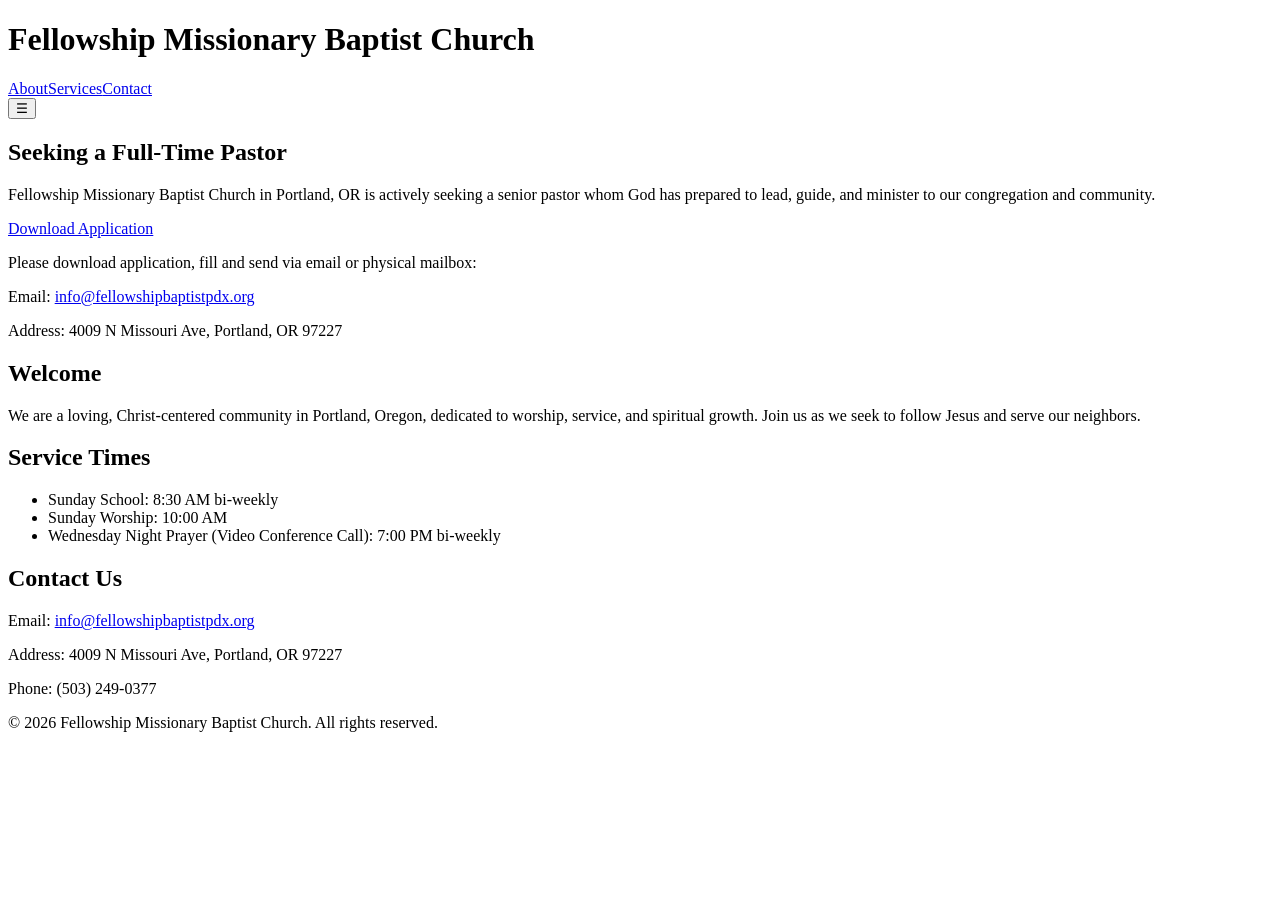
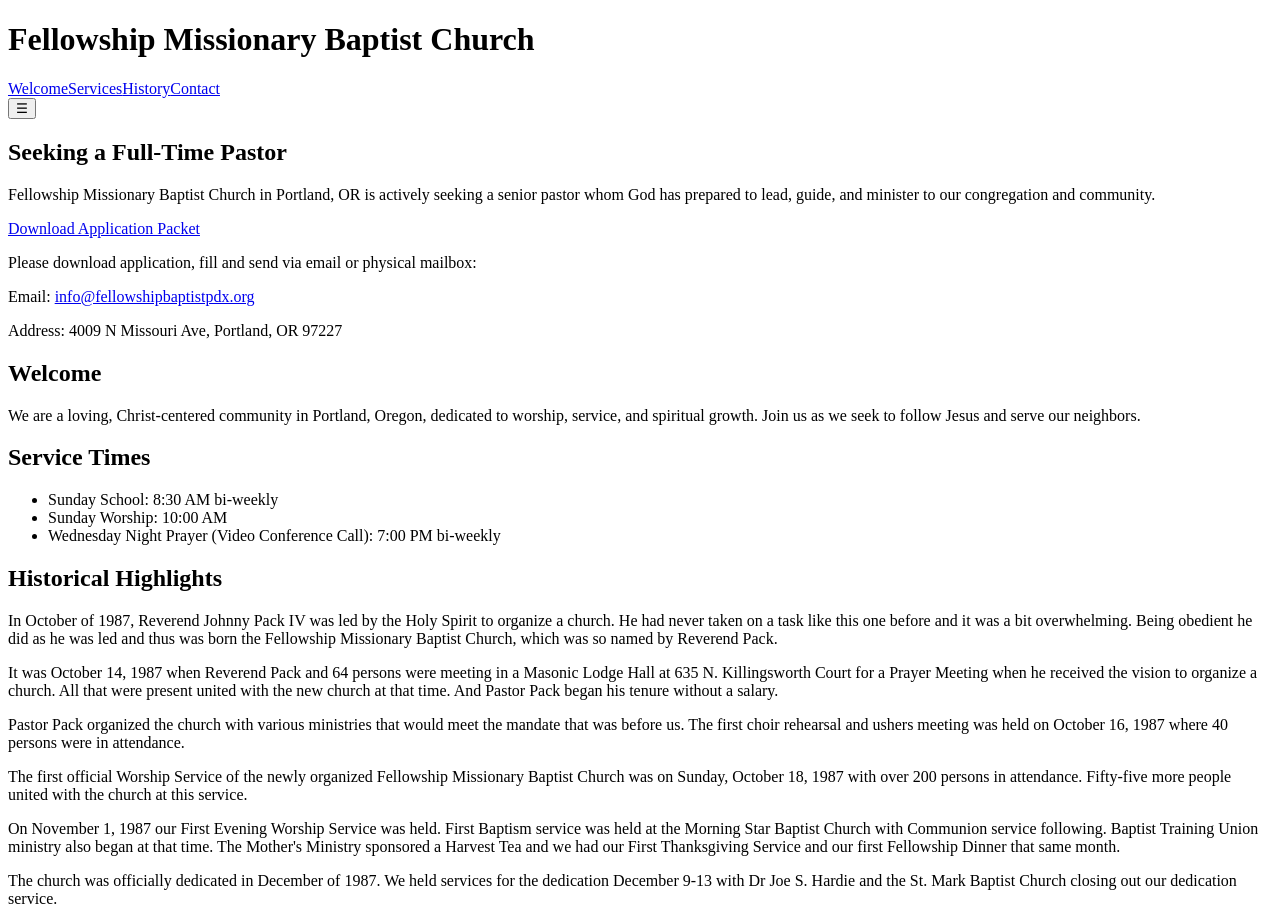
Before and after one commit to fellowshipbaptistpdx/fellowshipbaptistpdx.github.io, a React (Vite) app: page / in a window 1280 px wide. Shown: the top 924 px of the page. Before the commit the page ends 800 px from the top, so only its background shows below. Built offline with nearby package versions, Linux system fonts and the light colour scheme; the HTML template or start-up script is replaced by a standard one; a web font is replaced by a local one.

Commit message:
Update button text and add detailed church history

```diff
--- a/src/App.jsx
+++ b/src/App.jsx
@@ -14,12 +14,12 @@ export default function App(){
         <section id="announcement" className="card notice">
           <h2>Seeking a Full-Time Pastor</h2>
           <p>Fellowship Missionary Baptist Church in Portland, OR is actively seeking a senior pastor whom God has prepared to lead, guide, and minister to our congregation and community.</p>
-          <a className="btn" href="/web_docs/Pastor%20Application%20Form%20122425.pdf" download="Pastor Application Form 122425.pdf">Download Application</a>
+          <a className="btn" href="/web_docs/Pastor%20Application%20Form%20122425.pdf" download="Pastor Application Form 122425.pdf">Download Application Packet</a>
           <p>Please download application, fill and send via email or physical mailbox:</p>
           <p>Email: <a href="mailto:info@fellowshipbaptistpdx.org">info@fellowshipbaptistpdx.org</a></p>
           <p>Address: 4009 N Missouri Ave, Portland, OR 97227</p>
         </section>
-        <section id="about" className="card">
+        <section id="welcome" className="card">
           <h2>Welcome</h2>
           <p>We are a loving, Christ-centered community in Portland, Oregon, dedicated to worship, service, and spiritual growth. Join us as we seek to follow Jesus and serve our neighbors.</p>
         </section>
@@ -33,6 +33,25 @@ export default function App(){
           </ul>
         </section>
 
+        <section id="history" className="card">
+          <h2>Historical Highlights</h2>
+          <p>In October of 1987, Reverend Johnny Pack IV was led by the Holy Spirit to organize a church. He had never taken on a task like this one before and it was a bit overwhelming. Being obedient he did as he was led and thus was born the Fellowship Missionary Baptist Church, which was so named by Reverend Pack.</p>
+
+          <p>It was October 14, 1987 when Reverend Pack and 64 persons were meeting in a Masonic Lodge Hall at 635 N. Killingsworth Court for a Prayer Meeting when he received the vision to organize a church. All that were present united with the new church at that time. And Pastor Pack began his tenure without a salary.</p>
+
+          <p>Pastor Pack organized the church with various ministries that would meet the mandate that was before us. The first choir rehearsal and ushers meeting was held on October 16, 1987 where 40 persons were in attendance.</p>
+
+          <p>The first official Worship Service of the newly organized Fellowship Missionary Baptist Church was on Sunday, October 18, 1987 with over 200 persons in attendance. Fifty-five more people united with the church at this service.</p>
+
+          <p>On November 1, 1987 our First Evening Worship Service was held. First Baptism service was held at the Morning Star Baptist Church with Communion service following. Baptist Training Union ministry also began at that time. The Mother's Ministry sponsored a Harvest Tea and we had our First Thanksgiving Service and our first Fellowship Dinner that same month.</p>
+
+          <p>The church was officially dedicated in December of 1987. We held services for the dedication December 9-13 with Dr Joe S. Hardie and the St. Mark Baptist Church closing out our dedication service.</p>
+
+          <p>Through much prayer and searching, the Lord led us to 4009 North Missouri Avenue —our present location. Our first service held in our new location was held on December 31, 1989 for our Annual New Year's Eve Watch Night Service.</p>
+
+          <p>On January 7, 1990 we marched to our current location from the Lodge Hall where our humble beginnings began. As we marched the Portland Police escorted us, some were in cars, some on foot and others were driven in a horse drawn carriage. The church family fellowshipped together with a Continental Breakfast and after the 11 AM Worship Service the church family dined together!</p>
+        </section>
+
         <section id="contact" className="card">
           <h2>Contact Us</h2>
           <p>Email: <a href="mailto:info@fellowshipbaptistpdx.org">info@fellowshipbaptistpdx.org</a></p>
--- a/src/components/Header.jsx
+++ b/src/components/Header.jsx
@@ -9,8 +9,9 @@ export default function Header(){
           <h1>Fellowship Missionary Baptist Church</h1>
         </div>
         <nav className={"site-nav" + (open? ' open' : '')} aria-label="Main navigation">
-          <a href="#about">About</a>
+          <a href="#welcome">Welcome</a>
           <a href="#services">Services</a>
+          <a href="#history">History</a>
           <a href="#contact">Contact</a>
         </nav>
         <button className="nav-toggle" aria-label="Toggle navigation" onClick={() => setOpen(!open)}>☰</button>
```
